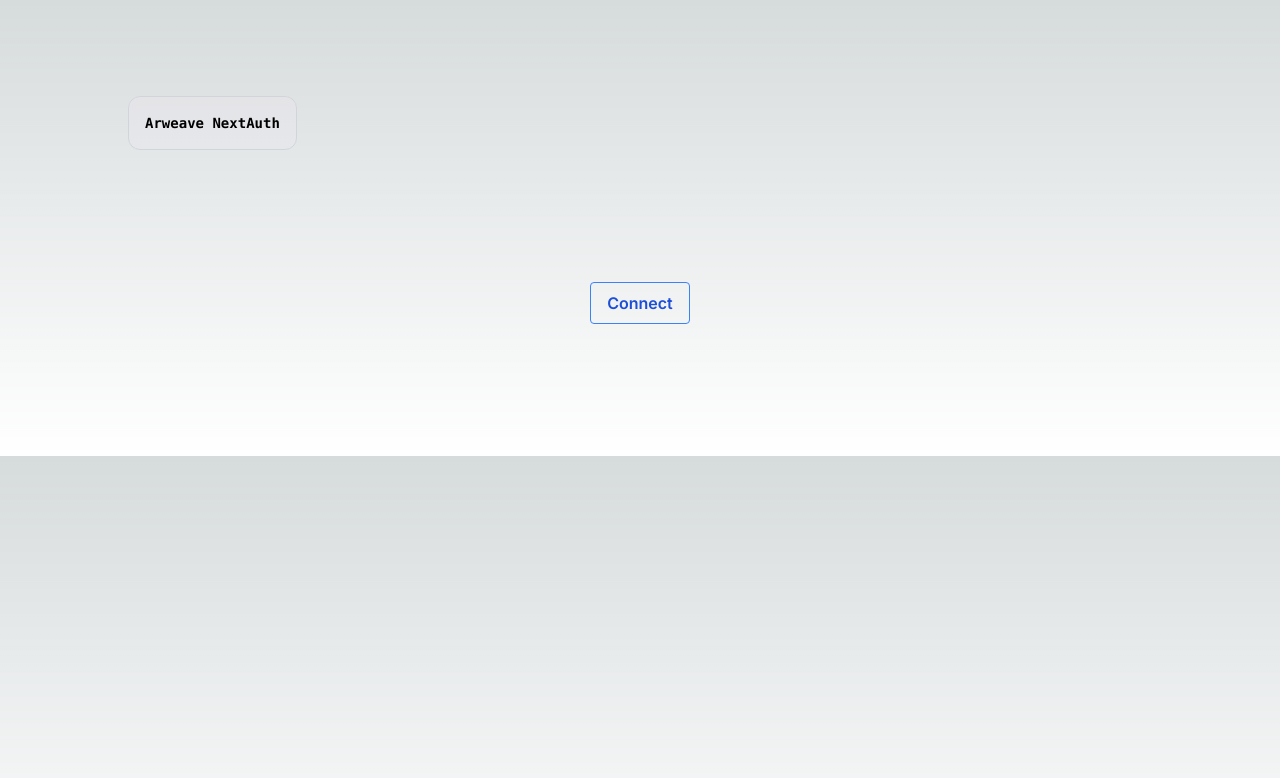
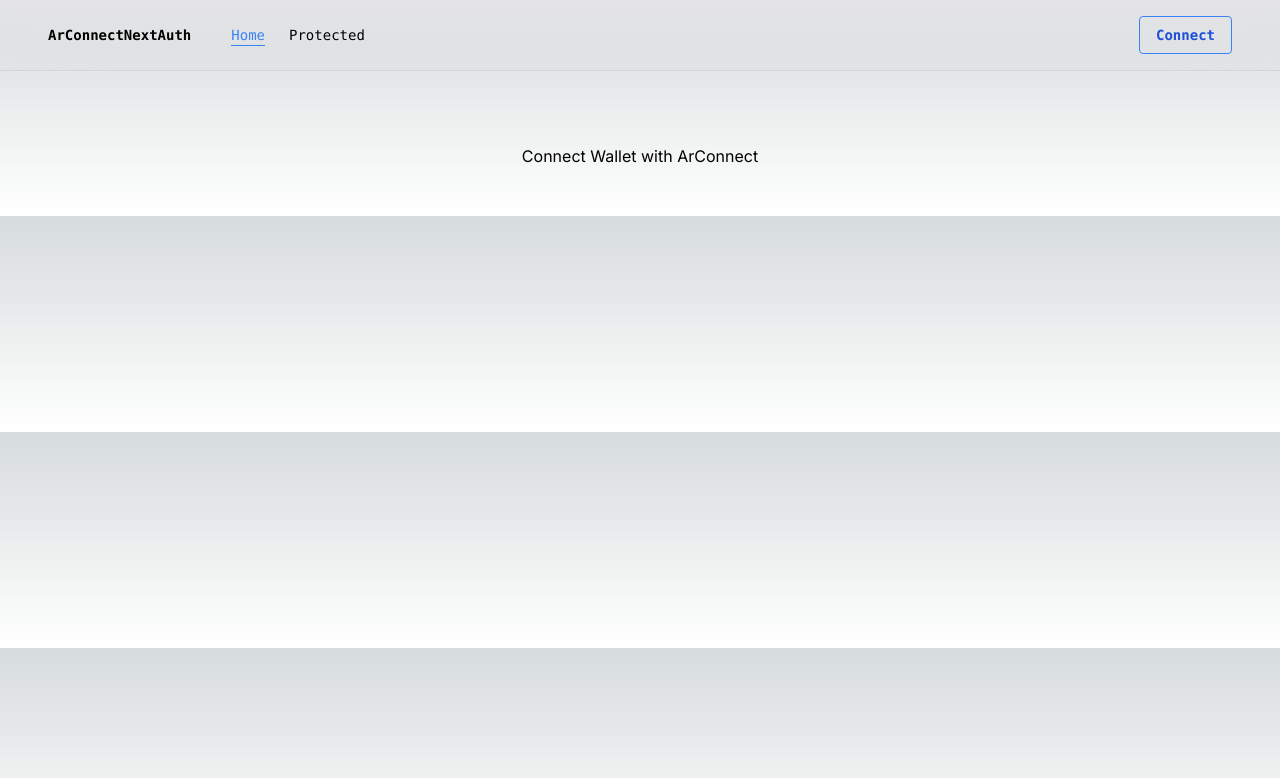
Before and after one commit to pawanpaudel93/arconnect-nextauth, a Next.js app: page / in a window 1280 px wide. Shown: the top 778 px of the page. Built offline with nearby package versions, Linux system fonts and the light colour scheme; no server answers; what arweave would draw is missing.

Commit message:
fix: Update UI

```diff
--- a/src/components/RenderButtons.tsx
+++ b/src/components/RenderButtons.tsx
@@ -1,6 +1,5 @@
 import { nextAuthSignIn, nextAuthSignOut } from "@/utils";
 import { useSession } from "next-auth/react";
-import Image from "next/image";
 import { useState } from "react";
 
 export default function RenderButtons() {
@@ -19,9 +18,17 @@ export default function RenderButtons() {
     setIsLoading(false);
   };
 
-  if (!session) {
-    return (
-      <div className="-z-0 my-9">
+  return (
+    <div className="-z-0">
+      {session ? (
+        <button
+          className="bg-transparent hover:bg-red-500 text-red-700 font-semibold hover:text-white py-2 px-4 border border-red-500 hover:border-transparent rounded"
+          onClick={handleLogout}
+          disabled={isLoading}
+        >
+          {isLoading ? "Disconnecting..." : "Disconnect"}
+        </button>
+      ) : (
         <button
           className="bg-transparent hover:bg-blue-500 text-blue-700 font-semibold hover:text-white py-2 px-4 border border-blue-500 hover:border-transparent rounded"
           onClick={handleLogin}
@@ -29,39 +36,7 @@ export default function RenderButtons() {
         >
           {isLoading ? "Connecting..." : "Connect"}
         </button>
-      </div>
-    );
-  } else {
-    return (
-      <div className="-z-0">
-        <button
-          className="bg-transparent hover:bg-red-500 text-red-700 font-semibold hover:text-white py-2 px-4 border border-red-500 hover:border-transparent rounded"
-          onClick={handleLogout}
-          disabled={isLoading}
-        >
-          {isLoading ? "Disconnecting..." : "Disconnect"}
-        </button>
-        {session.user && (
-          <div className="mt-4 flex flex-row place-items-center">
-            {session.user.image && (
-              <Image
-                src={session.user.image}
-                alt="Profile"
-                width="100"
-                height="100"
-                style={{
-                  borderRadius: "50%",
-                }}
-              />
-            )}
-            <span>
-              <small>Signed in as:</small>
-              <br />
-              <strong>{session.user.email ?? session.user.name}</strong>
-            </span>
-          </div>
-        )}
-      </div>
-    );
-  }
+      )}
+    </div>
+  );
 }
--- /dev/null
+++ b/src/components/User.tsx
@@ -0,0 +1,32 @@
+import { useSession } from "next-auth/react";
+import Image from "next/image";
+
+export default function User() {
+  const { data: session } = useSession();
+  return (
+    <>
+      {session && session.user ? (
+        <div className="mt-4 flex flex-row place-items-center">
+          {session.user.image && (
+            <Image
+              src={session.user.image}
+              alt="Profile"
+              width="100"
+              height="100"
+              style={{
+                borderRadius: "50%",
+              }}
+            />
+          )}
+          <span>
+            <small>Signed in as:</small>
+            <br />
+            <strong>{session.user.email ?? session.user.name}</strong>
+          </span>
+        </div>
+      ) : (
+        <>Connect Wallet with ArConnect</>
+      )}
+    </>
+  );
+}
--- a/src/pages/_app.tsx
+++ b/src/pages/_app.tsx
@@ -1,9 +1,12 @@
 import RenderButtons from "@/components/RenderButtons";
-import "@/styles/globals.css";
 import { SessionProvider } from "next-auth/react";
 import type { AppProps } from "next/app";
 import { Inter } from "next/font/google";
 import { useRouter } from "next/router";
+import User from "@/components/User";
+import Head from "next/head";
+import NextLink from "next/link";
+import "@/styles/globals.css";
 
 const inter = Inter({ subsets: ["latin"] });
 
@@ -15,27 +18,53 @@ export default function App({
 
   return (
     <main
-      className={`flex flex-col items-center justify-between p-24 ${inter.className}`}
+      className={`flex flex-col items-center justify-between p-12 ${inter.className}`}
     >
+      <Head>
+        <title>ArConnect NextAuth</title>
+      </Head>
+      <SessionProvider session={session}>
         <div className="max-w-5xl w-full items-center justify-between font-mono text-sm lg:flex">
-        <p className="fixed left-0 top-0 flex w-full justify-center border-b border-gray-300 bg-gradient-to-b from-zinc-200 pb-6 pt-8 backdrop-blur-2xl dark:border-neutral-800 dark:bg-zinc-800/30 dark:from-inherit lg:static lg:w-auto lg:rounded-xl lg:border lg:bg-gray-200 lg:p-4 lg:dark:bg-zinc-800/30">
+          <div className="fixed left-0 top-0 flex align-middle place-items-center w-full justify-between border-b border-gray-300 bg-gradient-to-b from-zinc-200 py-4 backdrop-blur-2xl dark:border-neutral-800 dark:bg-zinc-800/30 dark:from-inherit px-12">
+            <div className="flex flex-row gap-10">
               <code
-            className="font-mono font-bold cursor-pointer"
+                className={`font-mono font-bold cursor-pointer hover:text-blue-30`}
                 onClick={() => {
                   router.push("/");
                 }}
               >
-            Arweave NextAuth
+                ArConnectNextAuth
               </code>
-        </p>
+              <div className="flex flex-row gap-6">
+                <NextLink
+                  href="/"
+                  className={`hover:text-blue-300 ${
+                    router.pathname === "/" &&
+                    "text-blue-500 border-blue-500 border-b"
+                  }`}
+                >
+                  Home
+                </NextLink>
+                <NextLink
+                  href="/protected"
+                  className={`hover:text-blue-300 ${
+                    router.pathname === "/protected" &&
+                    "text-blue-500 border-blue-500 border-b"
+                  }`}
+                >
+                  Protected
+                </NextLink>
+              </div>
+            </div>
+            <RenderButtons />
+          </div>
         </div>
 
         <div className="relative flex place-items-center flex-col pt-24">
-        <SessionProvider session={session}>
-          <RenderButtons />
+          <User />
           <Component {...pageProps} />
+        </div>
       </SessionProvider>
-      </div>
     </main>
   );
 }
```
Lines whose indentation alone changed are shown as unchanged.
